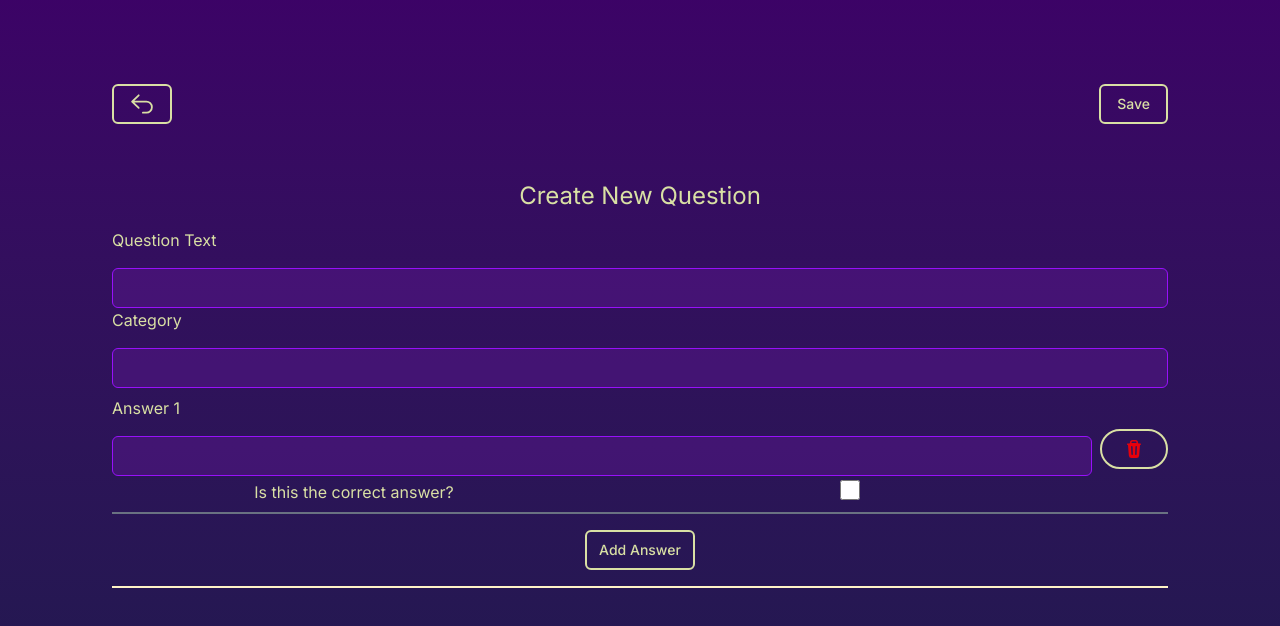
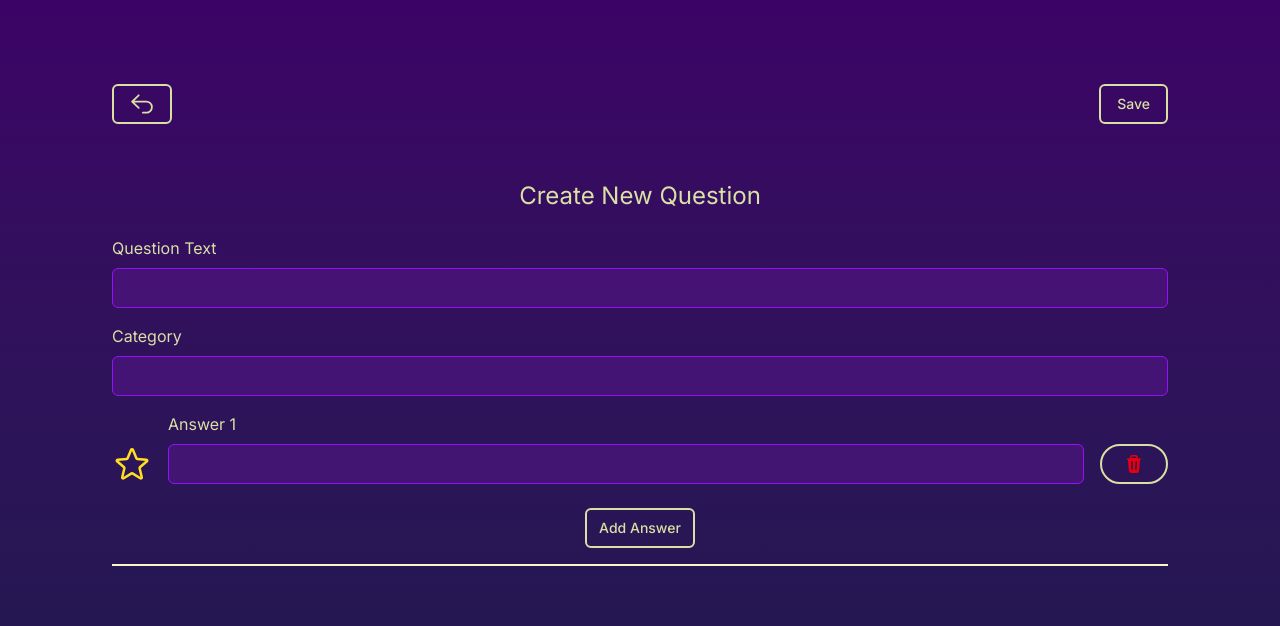
Before and after one commit to geomircean/the-quiz-game, a Next.js app: page /admin/question in a window 1280 px wide. Shown: the top 626 px of the page. Built offline with nearby package versions, Linux system fonts and the light colour scheme.

Commit message:
Improve questions look and feel

```diff
--- a/src/components/landing-page-questions.js
+++ b/src/components/landing-page-questions.js
@@ -12,7 +12,7 @@ const LandingPageQuestions = ({ goToQuestion }) => {
   return (
     <div className="grid grid-cols-1 gap-6 sm:grid-cols-2 lg:grid-cols-3">
       {questions.map(({ category, id, }, index) => (
-        <div key={id} onClick={() => goToQuestion(index)}>
+        <div key={`cards-${index}`} onClick={() => goToQuestion(index)}>
           <motion.div
             whileHover={{ scale: 1.03 }}
             whileTap={{ scale: 0.97 }}
--- a/src/components/question-configuration.js
+++ b/src/components/question-configuration.js
@@ -3,12 +3,24 @@
 import { Button, Input } from '@/components/base';
 import { useQuizConfigStore } from '@/stores/quiz-configuration-store';
 import { TrashIcon } from '@heroicons/react/20/solid';
+import { StarIcon as StarIconSolid } from '@heroicons/react/24/solid';
+import { StarIcon as StarIconOutline } from '@heroicons/react/24/outline';
+
 
 const QuestionConfiguration = ({ questionIndex, validation }) => {
-  const { fullQuiz, changeQuestionDescription,changeQuestionCategory, addAnswer, deleteAnswer, updateAnswer, updateIsCorrect } = useQuizConfigStore();
+  const {
+    fullQuiz,
+    changeQuestionDescription,
+    changeQuestionCategory,
+    addAnswer,
+    deleteAnswer,
+    updateAnswer,
+    updateIsCorrect
+  } = useQuizConfigStore();
   const currentQuestion = fullQuiz[questionIndex];
+  const starIconStyling= 'size-10 text-yellow-300'
   if (!currentQuestion) {
-    return <div/>;
+    return <div>Loading...</div>;
   }
 
   const changeAnswer = (ev, index) => {
@@ -18,32 +30,26 @@ const QuestionConfiguration = ({ questionIndex, validation }) => {
 
   const onCheckCorrectAnswer = (ev, index) => {
     const { checked } = ev.currentTarget;
-    const isCorrectAlreadyChecked = currentQuestion.possibleAnswers.find(({ isCorrect }) => isCorrect);
-
-    if (checked && isCorrectAlreadyChecked) {S
-      alert('There is already another answer marked as correct, please uncheck the other answer marked as correct.');
-      return;
-    }
-    updateIsCorrect({ questionIndex, answerIndex: index, value: checked })
+    updateIsCorrect({ questionIndex, answerIndex: index, value: checked });
   };
 
   return (
-    <div className='flex flex-col py-4 border-b-2 border-amber-100'>
+    <div className="flex flex-col py-4 border-b-2 border-amber-100">
       <div>
         <div>
-          <label className='flex flex-col justify-between gap-4 w-full items-start'>
+          <label className="flex flex-col justify-evenly w-full items-start gap-2 py-2">
             Question Text
             <Input
-              type='text'
+              type="text"
               value={currentQuestion.description}
               // className='text-black p-1'
               onChange={(e) => changeQuestionDescription({ questionIndex, value: e.target.value })}
             />
           </label>
-          <label className='flex flex-col justify-between gap-4 w-full items-start'>
+          <label className="flex flex-col justify-evenly w-full items-start gap-2 py-2">
             Category
             <Input
-              type='text'
+              type="text"
               value={currentQuestion.category}
               // className='text-black p-1'
               onChange={(e) => changeQuestionCategory({ questionIndex, value: e.target.value })}
@@ -54,49 +60,49 @@ const QuestionConfiguration = ({ questionIndex, validation }) => {
         <div>
           {
             currentQuestion.possibleAnswers.map(({ answerMessage, isCorrect }, index) => (
-              <div key={`answer-${index}`} className='flex flex-col gap-1 py-2 border-b-2 border-gray-500'>
-                <div className='flex flex-row justify-between items-center gap-2'>
-                  <div className='grow'>
-                    <div className='flex flex-col justify-between required'>
-                      <label className='flex flex-col w-full justify-between gap-4 items-start'>
+              <div key={`answer-${index}`} className="flex flex-col gap-1 py-2">
+                <div className="flex flex-row justify-between items-center gap-2">
+                  <div className="grow">
+                    <div className="flex flex-col justify-between required">
+                      <div className="flex items-end gap-4">
+                        <label title='Mark correct answer'>
+                          {isCorrect ? <StarIconSolid className={starIconStyling}/> : <StarIconOutline className={starIconStyling}/>}
+                          <input
+                            type='radio'
+                            checked={isCorrect}
+                            className='hidden'
+                            onChange={(ev) => onCheckCorrectAnswer(ev, index)}
+                          />
+                        </label>
+                        <label className="flex flex-col w-full justify-between gap-2 items-start">
                           Answer {index + 1}
                           <Input
-                          type='text'
+                            type="text"
                             value={answerMessage}
-                          // className='text-black p-1'
                             required
                             onChange={(ev) => changeAnswer(ev, index)}
                           />
                         </label>
-                      {validation && validation.possibleAnswers[index] && <div className='error-message'>Please fill in the answer.</div>}
+                        <Button
+                          className="border-2 border-foreground rounded-3xl"
+                          onClick={() => deleteAnswer({ questionIndex, answerIndex: index })}
+                        >
+                          <TrashIcon className="size-8 p-1.5 text-red-600"/>
+                        </Button>
                       </div>
-                    <div className='mt-1'>
-                      <label className='flex gap-3'>
-                        <span className='w-full'>Is this the correct answer?</span>
-                        <Input
-                          type='checkbox'
-                          className='h-5'
-                          checked={isCorrect}
-                          onChange={(ev) => onCheckCorrectAnswer(ev, index)}/>
-                      </label>
+                      {validation && validation.possibleAnswers[index] &&
+                        <div className="error-message">Please fill in all the answer options.</div>}
                     </div>
                   </div>
 
-                  <div className='py-2'>
-                    <Button
-                      className='border-2 border-foreground rounded-3xl'
-                      onClick={() => deleteAnswer({ questionIndex, answerIndex: index })}
-                    >
-                      <TrashIcon className='size-8 p-1.5 text-red-600'/>
-                    </Button>
-                  </div>
                 </div>
               </div>
             ))}
-          {validation?.hasNoCorectAnswers && <div className='error-message'>Please select the correct answer.</div>}
+          {validation?.hasNoCorectAnswers && <div className="error-message">Please select the correct answer.</div>}
 
           {currentQuestion.possibleAnswers.length < 4 &&
-            <Button className='border-2 border-foreground hover:bg-cyan-900 p-3 mt-4' onClick={() => addAnswer({ questionIndex })}>Add Answer</Button>}
+            <Button className="border-2 border-foreground hover:bg-cyan-900 p-3 mt-4"
+                    onClick={() => addAnswer({ questionIndex })}>Add Answer</Button>}
         </div>
       </div>
     </div>
```
Lines whose indentation alone changed are shown as unchanged.
